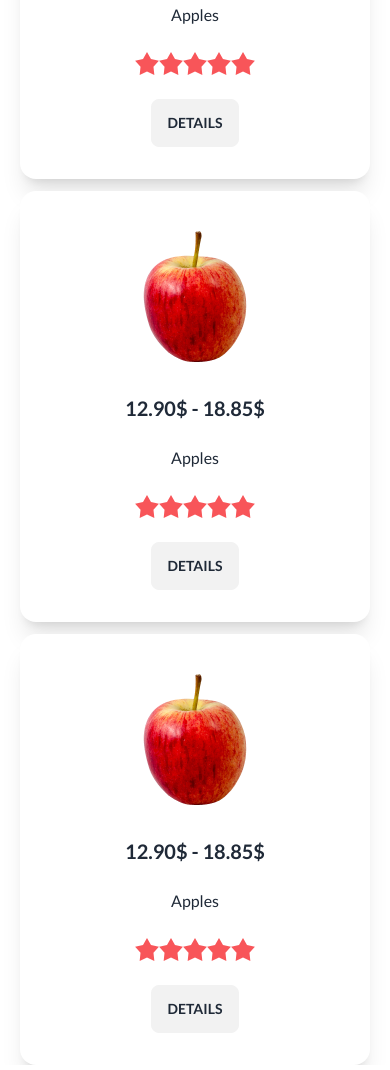
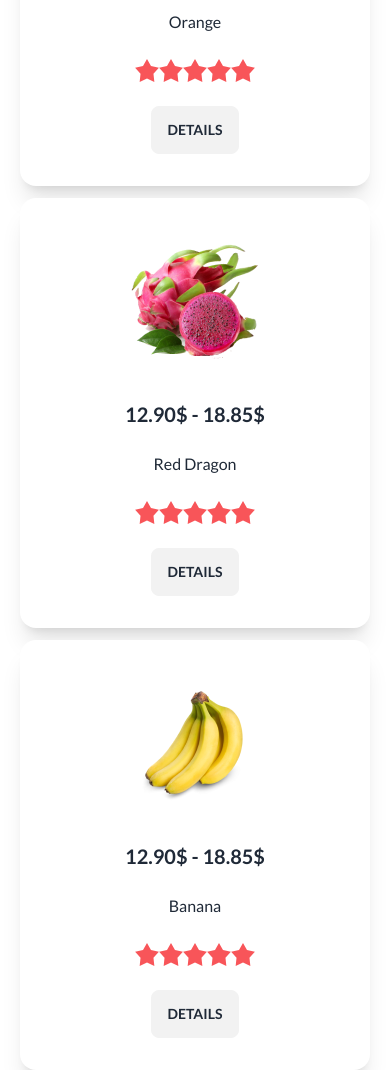
Before and after one commit to Sakhawat71/fruit-brust-daisyui, a plain HTML site: page index.html in a window 390 px wide. Shown: the part 1951-3021 px from the top of the page. Drawn offline with nearby package versions, Linux system fonts and the light colour scheme.

```diff
--- a/index.html
+++ b/index.html
@@ -271,7 +271,7 @@
                                     <figure class="px-10 pt-10">
                                         <img src="images/fruit6.png" alt="Shoes" class="rounded-xl" />
                                     </figure>
-                                    <h3 class="font-bold text-lg">Orange</h3>
+                                    <h3 class="font-bold text-lg">Apples</h3>
                                     <p class="py-4">
                                         Professional employees are there for you to pick the most amazing
                                         and fresh fruits.
@@ -303,11 +303,11 @@
                 <!-- card 2 -->
                 <div class="card  bg-base-100 shadow-xl">
                     <figure class="px-10 pt-10">
-                        <img src="images/fruit6.png" alt="Shoes" class="rounded-xl" />
+                        <img src="images/fruit7.png" alt="Shoes" class="rounded-xl" />
                     </figure>
                     <div class="card-body items-center text-center space-y-4">
                         <h2 class="card-title">12.90$ - 18.85$</h2>
-                        <p>Apples</p>
+                        <p>Orange</p>
 
                         <!-- reting -->
                         <div class="rating">
@@ -326,7 +326,7 @@
                             <dialog id="my_modal_2" class="modal modal-bottom sm:modal-middle">
                                 <div class="modal-box">
                                     <figure class="px-10 pt-10">
-                                        <img src="images/fruit6.png" alt="Shoes" class="rounded-xl" />
+                                        <img src="images/fruit7.png" alt="Shoes" class="rounded-xl" />
                                     </figure>
                                     <h3 class="font-bold text-lg">Orange</h3>
                                     <p class="py-4">
@@ -360,11 +360,11 @@
                 <!-- card 3 -->
                 <div class="card  bg-base-100 shadow-xl">
                     <figure class="px-10 pt-10">
-                        <img src="images/fruit6.png" alt="Shoes" class="rounded-xl" />
+                        <img src="images/fruit8.png" alt="Shoes" class="rounded-xl" />
                     </figure>
                     <div class="card-body items-center text-center space-y-4">
                         <h2 class="card-title">12.90$ - 18.85$</h2>
-                        <p>Apples</p>
+                        <p>Red Dragon</p>
 
                         <!-- reting -->
                         <div class="rating">
@@ -383,9 +383,9 @@
                             <dialog id="my_modal_4" class="modal modal-bottom sm:modal-middle">
                                 <div class="modal-box">
                                     <figure class="px-10 pt-10">
-                                        <img src="images/fruit6.png" alt="Shoes" class="rounded-xl" />
+                                        <img src="images/fruit8.png" alt="Shoes" class="rounded-xl" />
                                     </figure>
-                                    <h3 class="font-bold text-lg">Orange</h3>
+                                    <h3 class="font-bold text-lg">Red Dragon</h3>
                                     <p class="py-4">
                                         Professional employees are there for you to pick the most amazing
                                         and fresh fruits.
@@ -417,11 +417,11 @@
                 <!-- card 4 -->
                 <div class="card  bg-base-100 shadow-xl">
                     <figure class="px-10 pt-10">
-                        <img src="images/fruit6.png" alt="Shoes" class="rounded-xl" />
+                        <img src="images/fruit9.png" alt="Shoes" class="rounded-xl" />
                     </figure>
                     <div class="card-body items-center text-center space-y-4">
                         <h2 class="card-title">12.90$ - 18.85$</h2>
-                        <p>Apples</p>
+                        <p>Banana</p>
 
                         <!-- reting -->
                         <div class="rating">
@@ -440,9 +440,9 @@
                             <dialog id="my_modal_5" class="modal modal-bottom sm:modal-middle">
                                 <div class="modal-box">
                                     <figure class="px-10 pt-10">
-                                        <img src="images/fruit6.png" alt="Shoes" class="rounded-xl" />
+                                        <img src="images/fruit9.png" alt="Shoes" class="rounded-xl" />
                                     </figure>
-                                    <h3 class="font-bold text-lg">Orange</h3>
+                                    <h3 class="font-bold text-lg">Banana</h3>
                                     <p class="py-4">
                                         Professional employees are there for you to pick the most amazing
                                         and fresh fruits.
```
